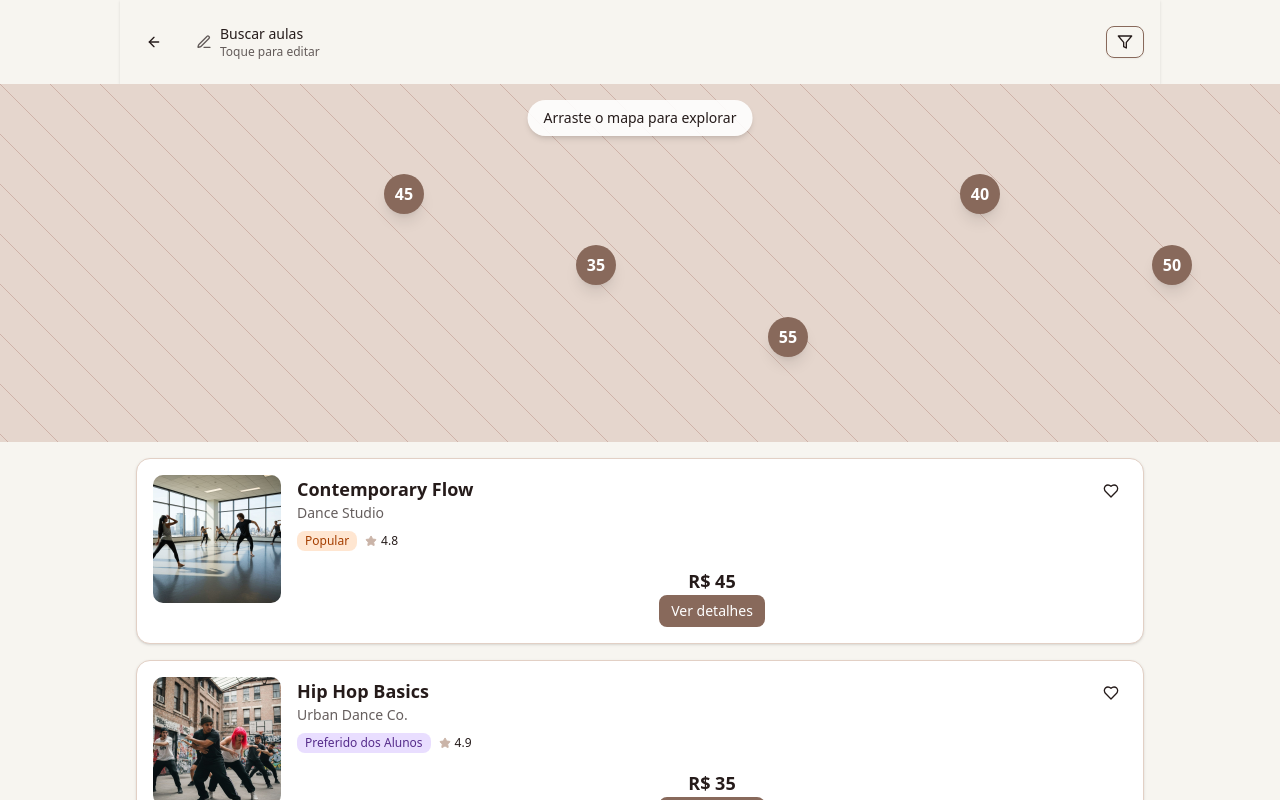
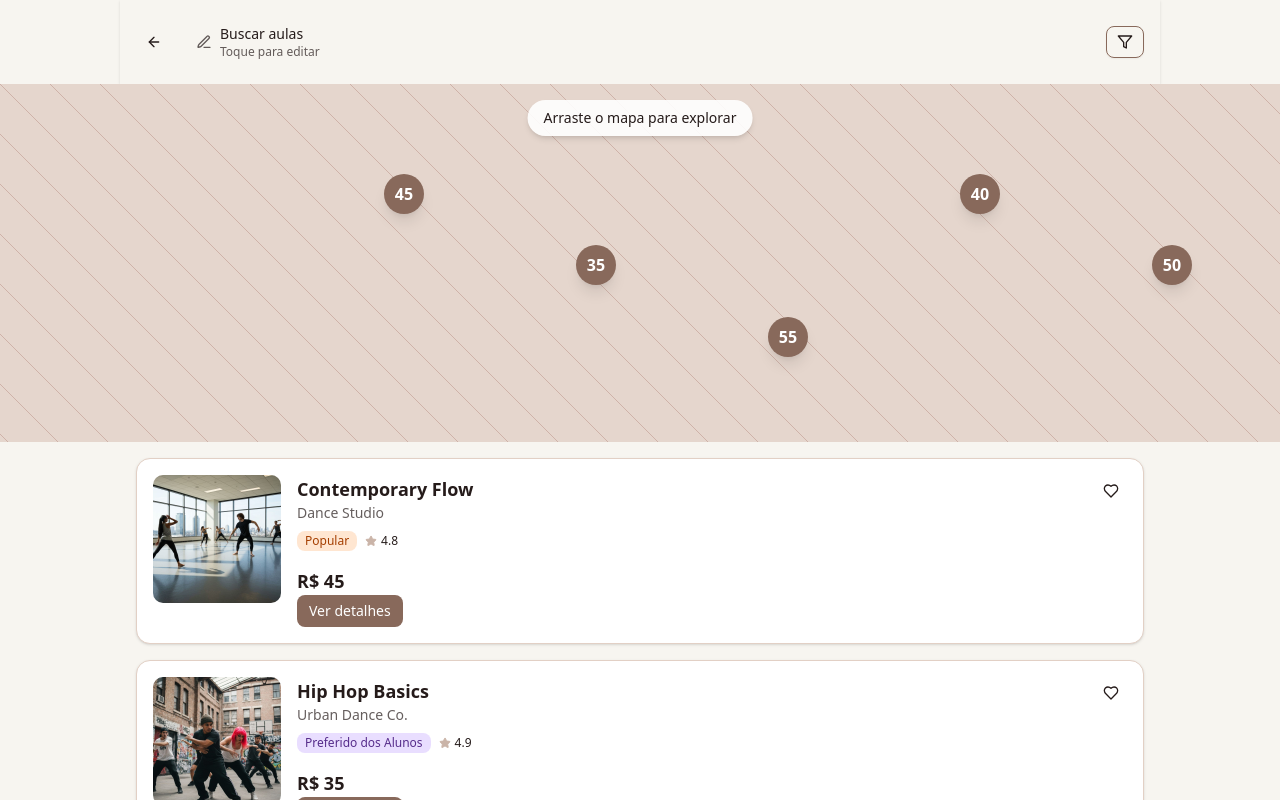
Before and after one commit to polvora-design/sissone-01, a Next.js app: page / in a window 1280 px wide. Both pictures are taken after a click on the button 1114 px from the left and 216 px from the top of the page. Built offline with nearby package versions, Linux system fonts and the light colour scheme.

Commit message:
chore: sync changes from Usuário-A-Lead
Update project files and assets from contributor.

#VERCEL_SKIP

Co-authored-by: Pólvora Design <220790520+polvora-design@users.noreply.github.com>

```diff
--- a/app/page.tsx
+++ b/app/page.tsx
@@ -3365,7 +3365,7 @@ const SissonePrototype = () => {
                     </div>
 
                     {/* Bottom Row */}
-                    <div className="flex items-center justify-between mt-auto pt-2 flex-col">
+                    <div className="flex justify-between mt-auto pt-2 flex-col items-start">
                       <span className="text-lg font-bold text-foreground pointer-events-none">{classItem.price}</span>
                       <Button
                         size="sm"
```
